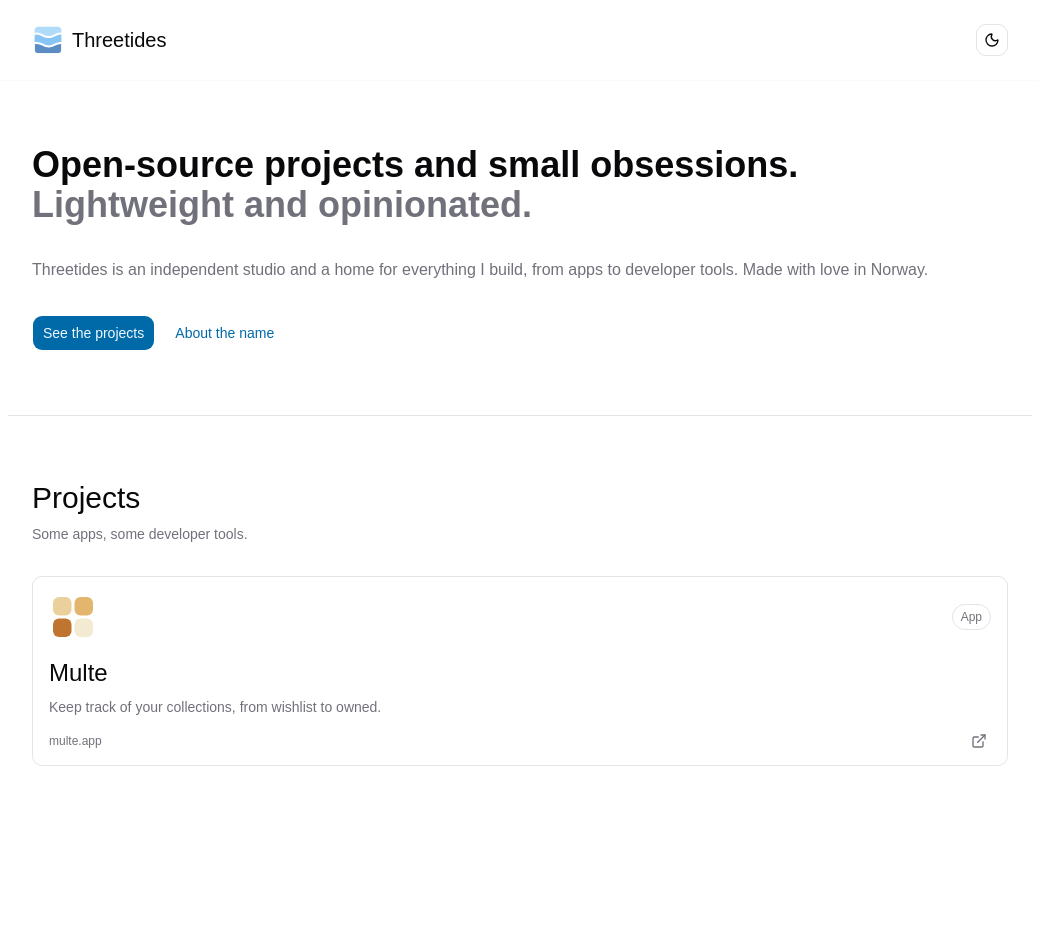
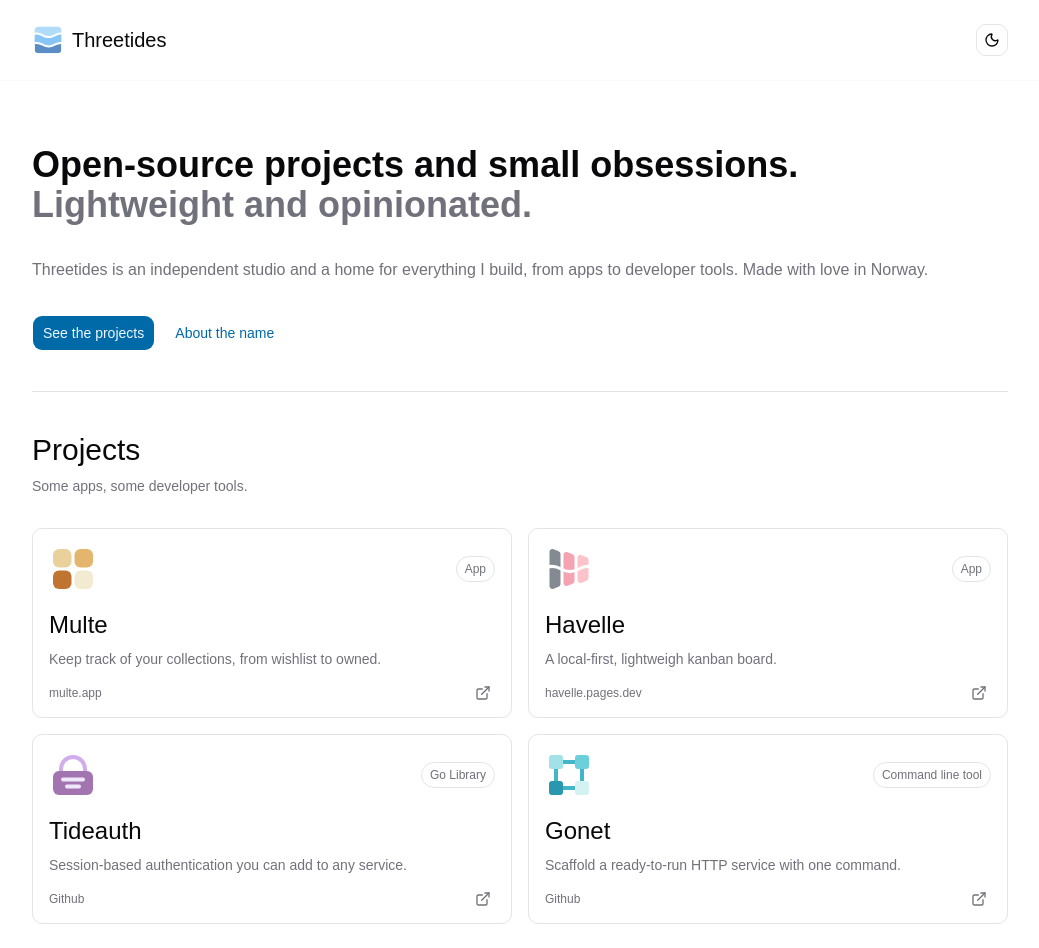
Before and after one commit to threetides/threetides, a React (Vite) app: page / in a window 1280 px wide. Shown: the whole page, without its empty margins (120-1159 px from the left). Before the commit the page ends 800 px from the top, so only its background shows below. Built offline with nearby package versions, Linux system fonts and the light colour scheme.

Commit message:
Grid layout and hover animation on project cards

```diff
--- a/src/App.tsx
+++ b/src/App.tsx
@@ -6,6 +6,9 @@ import { Button } from "./components/ui/button"
 import { Separator } from "./components/ui/separator"
 import { ExternalLink } from "lucide-react"
 import multe from "@/assets/multe.svg"
+import havelle from "@/assets/havelle.svg"
+import tideauth from "@/assets/tideauth.svg"
+import gonet from "@/assets/gonet.svg"
 
 export const App: FC = () => {
   const darkMode = useAtomValue(darkModeAtom)
@@ -22,8 +25,8 @@ export const App: FC = () => {
   return (
     <div>
       <Navbar />
-      <main className="flex flex-col gap-10 mt-10 max-w-5xl m-auto">
-        <div className="flex flex-col gap-8 p-6">
+      <main className="flex flex-col gap-10 mt-10 max-w-5xl m-auto p-6">
+        <div className="flex flex-col gap-8">
           <h1 className="text-4xl font-bold flex flex-col">
             Open-source projects and small obsessions.
             <span className="text-muted-foreground">Lightweight and opinionated.</span>
@@ -40,19 +43,21 @@ export const App: FC = () => {
           </div>
         </div>
         <Separator />
-        <section className="p-6 flex flex-col gap-8">
+        <section className="flex flex-col gap-8">
           <div className="flex flex-col gap-2">
             <h2 className="text-3xl" id="projects">
               Projects
             </h2>
             <p className="text-muted-foreground text-sm">Some apps, some developer tools.</p>
           </div>
-          <div className="grid">
+          <div className="grid gap-4 sm:grid-cols-2">
             <a
               href="https://multe.app"
               target="_blank"
-              className="group theme-multe flex flex-col gap-4 p-4 border rounded-lg bg-card hover:border-chart-3 transition duration-250 ease-in-out"
+              className="group theme-multe flex flex-col gap-4 p-4 border rounded-lg bg-card hover:border-chart-3 transition duration-300 ease-in-out relative overflow-hidden"
             >
+              <div className="bg-[radial-gradient(420px_circle_at_0%_0%,color-mix(in_oklch,var(--chart-3)_14%,transparent),transparent_70%)] absolute inset-0 pointer-events-none opacity-0 group-hover:opacity-100 transition duration-300 ease-in-out"></div>
+              <div className="z-1 flex flex-col gap-4">
                 <span className="flex justify-between items-center">
                   <img src={multe} alt="Multe logo" />
                   <div className="font-light text-xs text-muted-foreground border pb-1 pt-1 pl-2 pr-2 rounded-full [text-box-trim:both] [text-box-edge:cap_alphabetic] text-center">
@@ -67,8 +72,87 @@ export const App: FC = () => {
                 </span>
                 <span className="flex justify-between items-center">
                   <p className="text-xs text-muted-foreground">multe.app</p>
-                <ExternalLink className="h-4 text-muted-foreground group-hover:text-chart-3 transition duration-250 ease-in-out" />
+                  <ExternalLink className="h-4 text-muted-foreground group-hover:text-chart-3 transition duration-300 ease-in-out group-hover:-translate-y-1" />
                 </span>
+              </div>
+            </a>
+
+            <a
+              href="https://havelle.pages.dev"
+              target="_blank"
+              className="group theme-havelle flex flex-col gap-4 p-4 border rounded-lg bg-card hover:border-chart-3 transition duration-300 ease-in-out relative overflow-hidden"
+            >
+              <div className="bg-[radial-gradient(420px_circle_at_0%_0%,color-mix(in_oklch,var(--chart-3)_14%,transparent),transparent_70%)] absolute inset-0 pointer-events-none opacity-0 group-hover:opacity-100 transition duration-300 ease-in-out"></div>
+              <div className="z-1 flex flex-col gap-4">
+                <span className="flex justify-between items-center">
+                  <img src={havelle} alt="Havelle logo" />
+                  <div className="font-light text-xs text-muted-foreground border pb-1 pt-1 pl-2 pr-2 rounded-full [text-box-trim:both] [text-box-edge:cap_alphabetic] text-center">
+                    App
+                  </div>
+                </span>
+                <span className="flex flex-col gap-2">
+                  <h3 className="text-2xl">Havelle</h3>
+                  <p className="text-sm text-muted-foreground">
+                    A local-first, lightweigh kanban board.
+                  </p>
+                </span>
+                <span className="flex justify-between items-center">
+                  <p className="text-xs text-muted-foreground">havelle.pages.dev</p>
+                  <ExternalLink className="h-4 text-muted-foreground group-hover:text-chart-3 transition duration-300 ease-in-out group-hover:-translate-y-1" />
+                </span>
+              </div>
+            </a>
+
+            <a
+              href="https://github.com/threetides/tideauth"
+              target="_blank"
+              className="group theme-tideauth flex flex-col gap-4 p-4 border rounded-lg bg-card hover:border-chart-3 transition duration-300 ease-in-out relative overflow-hidden"
+            >
+              <div className="bg-[radial-gradient(420px_circle_at_0%_0%,color-mix(in_oklch,var(--chart-3)_14%,transparent),transparent_70%)] absolute inset-0 pointer-events-none opacity-0 group-hover:opacity-100 transition duration-300 ease-in-out"></div>
+              <div className="z-1 flex flex-col gap-4">
+                <span className="flex justify-between items-center">
+                  <img src={tideauth} alt="Tideauth logo" />
+                  <div className="font-light text-xs text-muted-foreground border pb-1 pt-1 pl-2 pr-2 rounded-full [text-box-trim:both] [text-box-edge:cap_alphabetic] text-center">
+                    Go Library
+                  </div>
+                </span>
+                <span className="flex flex-col gap-2">
+                  <h3 className="text-2xl">Tideauth</h3>
+                  <p className="text-sm text-muted-foreground">
+                    Session-based authentication you can add to any service.
+                  </p>
+                </span>
+                <span className="flex justify-between items-center">
+                  <p className="text-xs text-muted-foreground">Github</p>
+                  <ExternalLink className="h-4 text-muted-foreground group-hover:text-chart-3 transition duration-300 ease-in-out group-hover:-translate-y-1" />
+                </span>
+              </div>
+            </a>
+
+            <a
+              href="https://github.com/threetides/gonet"
+              target="_blank"
+              className="group theme-gonet flex flex-col gap-4 p-4 border rounded-lg bg-card hover:border-chart-3 transition duration-300 ease-in-out relative overflow-hidden"
+            >
+              <div className="bg-[radial-gradient(420px_circle_at_0%_0%,color-mix(in_oklch,var(--chart-3)_14%,transparent),transparent_70%)] absolute inset-0 pointer-events-none opacity-0 group-hover:opacity-100 transition duration-300 ease-in-out"></div>
+              <div className="z-1 flex flex-col gap-4">
+                <span className="flex justify-between items-center">
+                  <img src={gonet} alt="Gonet logo" />
+                  <div className="font-light text-xs text-muted-foreground border pb-1 pt-1 pl-2 pr-2 rounded-full [text-box-trim:both] [text-box-edge:cap_alphabetic] text-center">
+                    Command line tool
+                  </div>
+                </span>
+                <span className="flex flex-col gap-2">
+                  <h3 className="text-2xl">Gonet</h3>
+                  <p className="text-sm text-muted-foreground">
+                    Scaffold a ready-to-run HTTP service with one command.
+                  </p>
+                </span>
+                <span className="flex justify-between items-center">
+                  <p className="text-xs text-muted-foreground">Github</p>
+                  <ExternalLink className="h-4 text-muted-foreground group-hover:text-chart-3 transition duration-300 ease-in-out group-hover:-translate-y-1" />
+                </span>
+              </div>
             </a>
           </div>
         </section>
--- a/src/features/navigation/Navbar.tsx
+++ b/src/features/navigation/Navbar.tsx
@@ -1,5 +1,5 @@
 import type { FC } from "react"
-import favicon from "/favicon.svg"
+import threetides from "@/assets/threetides.svg"
 import { Button } from "@/components/ui/button"
 import { Moon, Sun } from "lucide-react"
 import { useAtom } from "jotai"
@@ -12,7 +12,7 @@ export const Navbar: FC = () => {
     <nav className="border-b border-sidebar">
       <div className="flex items-center p-6 justify-between max-w-5xl m-auto">
         <div className="flex items-center gap-2">
-          <img src={favicon} alt="Threetides favicon" className="h-8" />
+          <img src={threetides} alt="Threetides favicon" className="h-8" />
           <span className="text-xl">Threetides</span>
         </div>
         <Button variant="outline" size="icon" onClick={() => setDarkMode(!darkMode)}>
```
Lines whose indentation alone changed are shown as unchanged.
